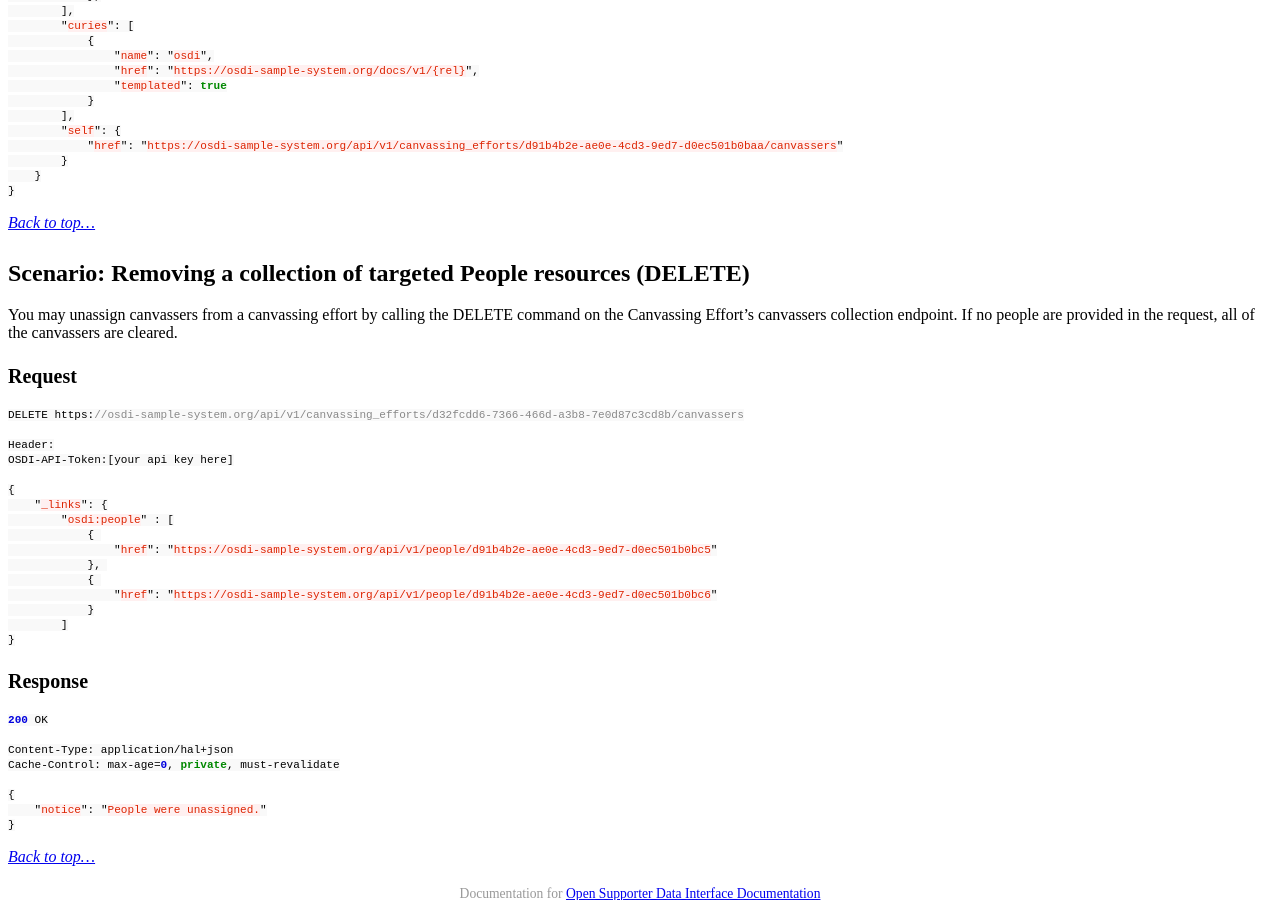
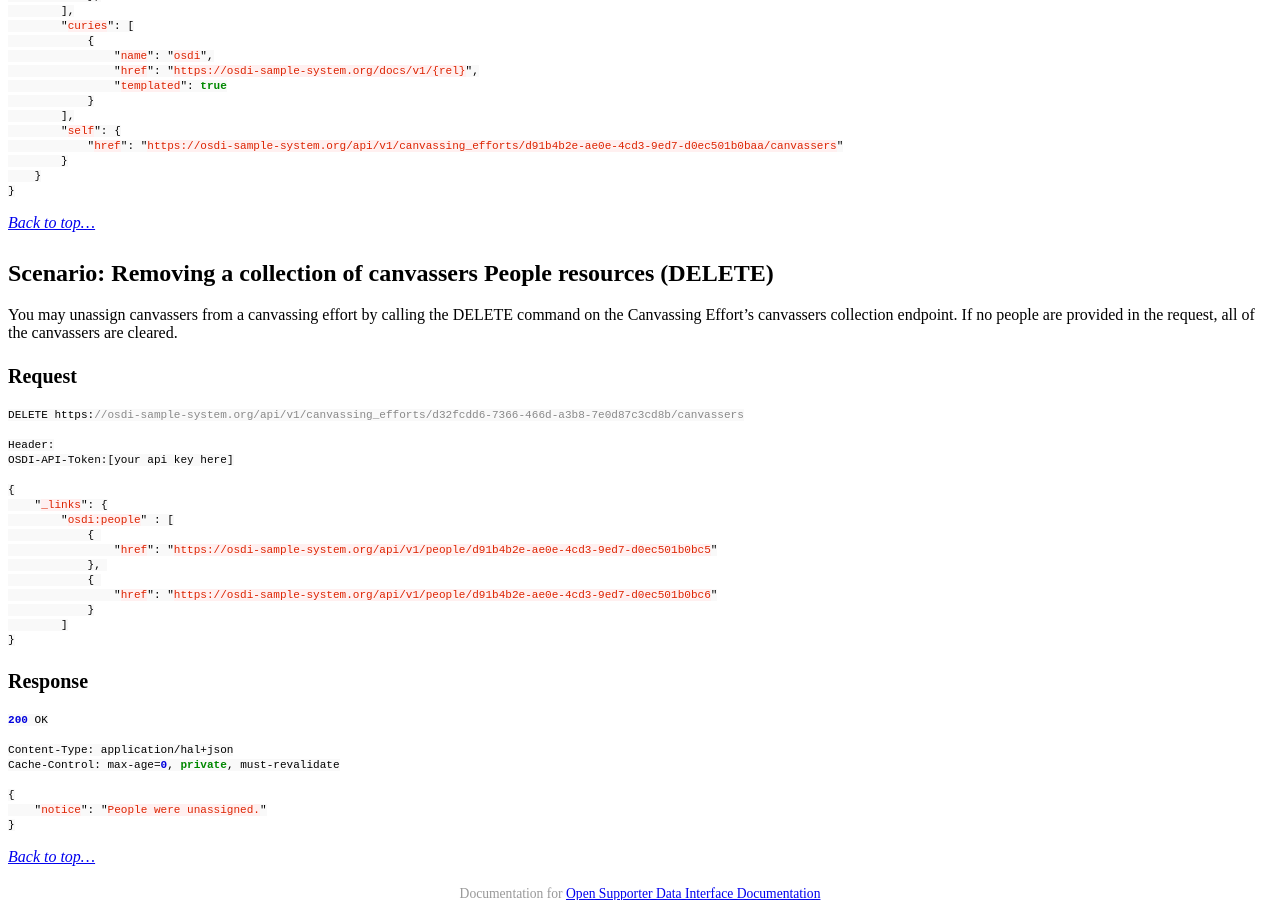
Before and after one commit to opensupporter/osdi-docs, a Jekyll site: the page built from canvassing_efforts.md, in a window 1280 px wide and 900 px high, scrolled down 23405 px. Built offline with Jekyll 4.4.1, drawn with Linux system fonts in a browser that asks for light colours; a style sheet for code colours, icons or effects is not loaded.

Commit message:
fixing mistype

```diff
--- a/canvassing_efforts.md
+++ b/canvassing_efforts.md
@@ -1443,7 +1443,7 @@ Cache-Control: max-age=0, private, must-revalidate
 _[Back to top...](#)_
 
 
-### Scenario: Removing a collection of targeted People resources (DELETE)
+### Scenario: Removing a collection of canvassers People resources (DELETE)
 
 You may unassign canvassers from a canvassing effort by calling the DELETE command on the Canvassing Effort's canvassers collection endpoint. If no people are provided in the request, all of the canvassers are cleared.
 
```
